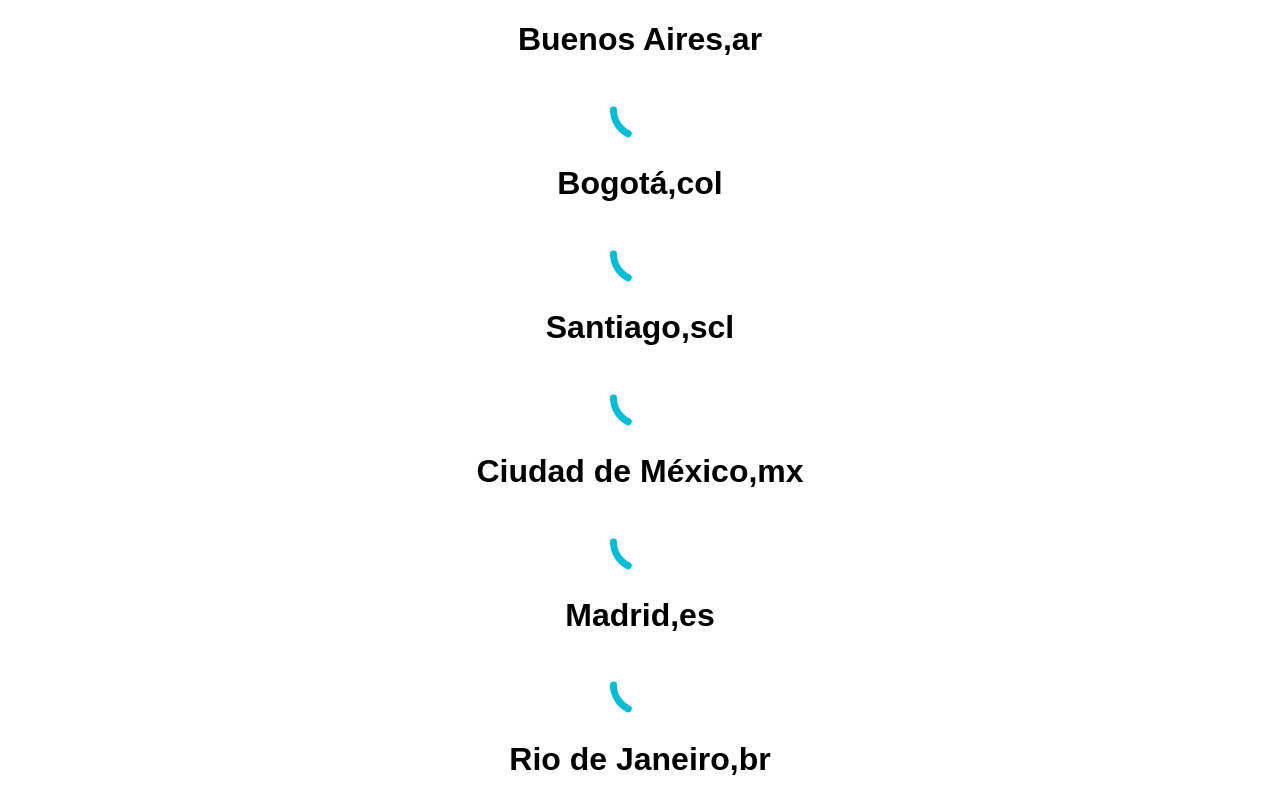
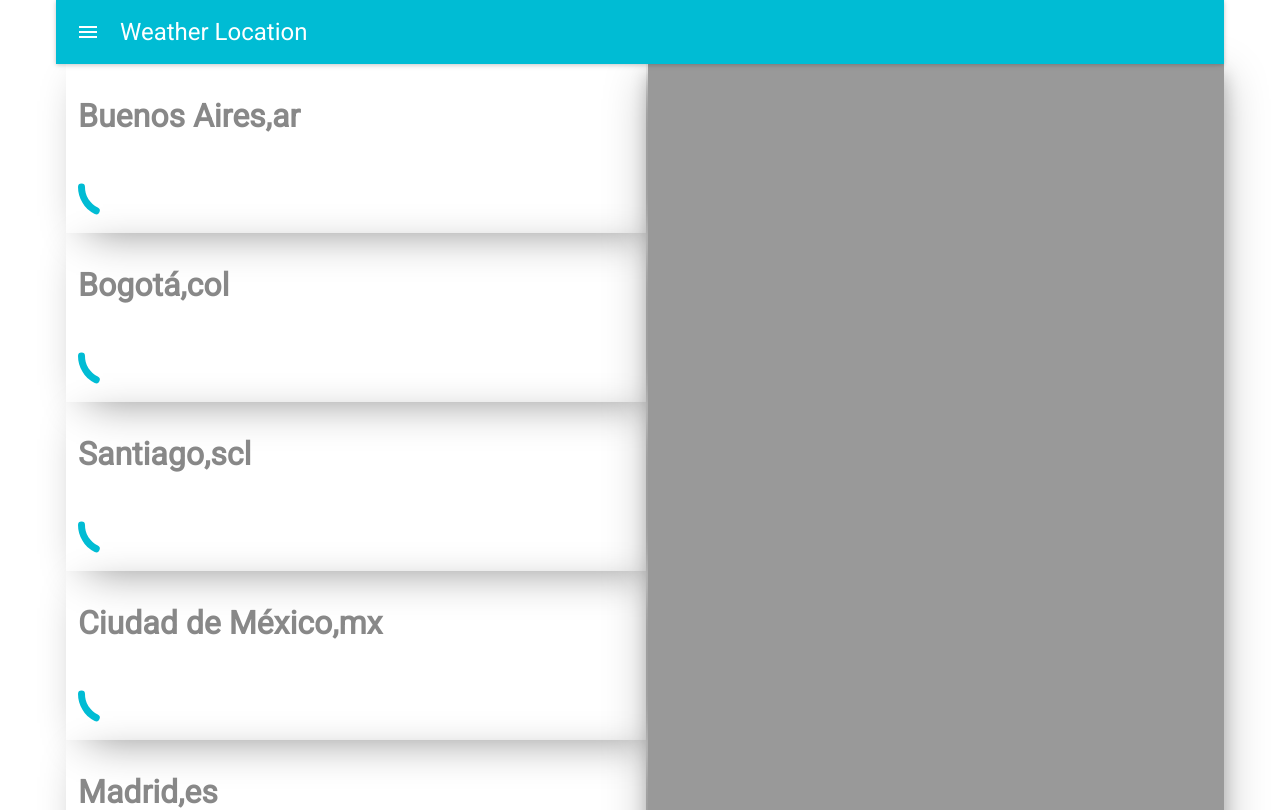
Before and after one commit to RoxanaCS/react_weather, a React (Create React App) app: page / in a window 1280 px wide. Shown: the top 810 px of the page. Built offline with nearby package versions, Linux system fonts and the light colour scheme; no server answers; some icons are missing.

Commit message:
clase 07/03

```diff
--- a/package.json
+++ b/package.json
@@ -7,6 +7,7 @@
     "prop-types": "^15.6.1",
     "react": "^16.2.0",
     "react-dom": "^16.2.0",
+    "react-flexbox-grid": "^2.0.0",
     "react-scripts": "1.1.1",
     "react-weathericons": "^1.0.4"
   },
--- a/src/App.css
+++ b/src/App.css
@@ -26,3 +26,8 @@
   from { transform: rotate(0deg); }
   to { transform: rotate(360deg); }
 }
+.detail {
+  background-color: #999;
+  height: 100vh;
+  width: 100%;
+}
--- a/src/App.js
+++ b/src/App.js
@@ -1,7 +1,10 @@
 import React, { Component } from 'react';
 import MuiThemeProvider from 'material-ui/styles/MuiThemeProvider';
+import { Grid, Row, Col } from 'react-flexbox-grid';
+import Paper from 'material-ui/Paper';
+import AppBar from 'material-ui/AppBar';
 import LocationList from './components/LocationList';
-import './App.css';
+import './App.css'; // estilo siempre va al final
 
 const cities = [
   'Buenos Aires,ar',
@@ -19,13 +22,37 @@ class App extends Component {
   render() {
     return (
       <MuiThemeProvider>
-        <div className = "App" >
-          <LocationList
-            cities = { cities }
-            onSelectedLocation = {this.handleSelectionLocation}>
-          </LocationList>
-        </div>
+        <Grid>
+          <Row>
+            <Col xs={12}>
+              <AppBar title='Weather Location'/>
+            </Col>
+          </Row>
+          <Row>
+            <Col xs={12} md={6}>
+              <LocationList
+                cities = { cities }
+                onSelectedLocation = {this.handleSelectionLocation}>
+              </LocationList>
+            </Col>
+            <Col xs={12} md={6}>
+              <Paper zDepth={4}>
+                <div className= "detail">
+
+                </div>
+              </Paper>
+            </Col>
+          </Row>
+        </Grid>
       </MuiThemeProvider>
+      // <MuiThemeProvider>
+      //   <div className = "App" >
+      //     <LocationList
+      //       cities = { cities }
+      //       onSelectedLocation = {this.handleSelectionLocation}>
+      //     </LocationList>
+      //   </div>
+      // </MuiThemeProvider>
     );
   }
 }
--- a/src/components/WeatherLocation/index.js
+++ b/src/components/WeatherLocation/index.js
@@ -4,6 +4,7 @@ import CircularProgress from 'material-ui/CircularProgress';
 import Location from './Location';
 import WeatherData from './WeatherData/index';
 import transformWeather from './../../services/transformWeather';
+import './style.css';
 
 // import {CLOUD,
 //   CLOUDY,
--- /dev/null
+++ b/src/components/WeatherLocation/style.css
@@ -0,0 +1,20 @@
+.weatherLocation {
+  color: #888;
+  font-family: 'Roboto', sans-serif;
+  box-shadow: 10px 10px 42px -12px;
+  margin-left: 10px;
+  margin-right: 10px;
+  padding: 12px;
+  box-shadow: border-box;
+  width: calc(100% - 20px);
+  min-width: 430px;
+}
+
+.locationCont {
+  width: 100%;
+  height: 40px;
+}
+
+.locationCont h1 {
+  margin: 0;
+}
```
Also changed, not shown: 1 other file (tests, documents, lock files or other folders).
